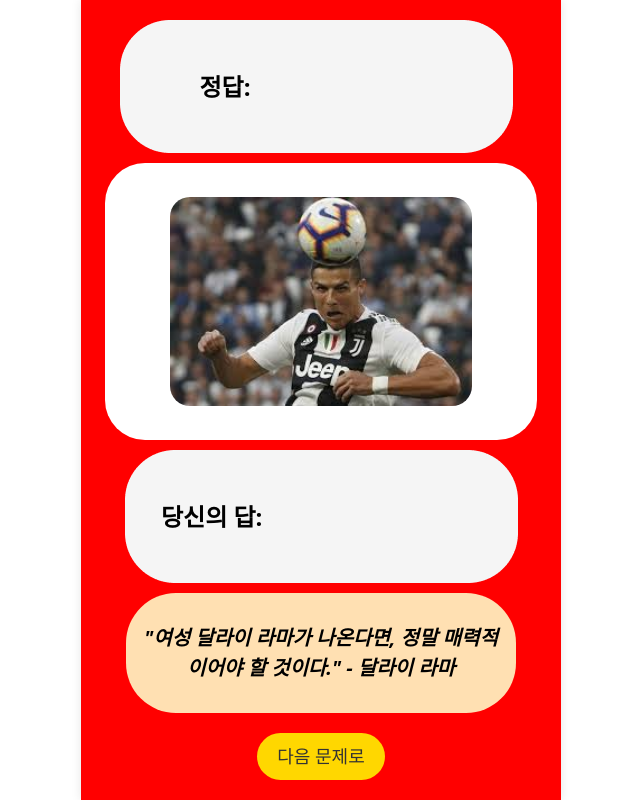
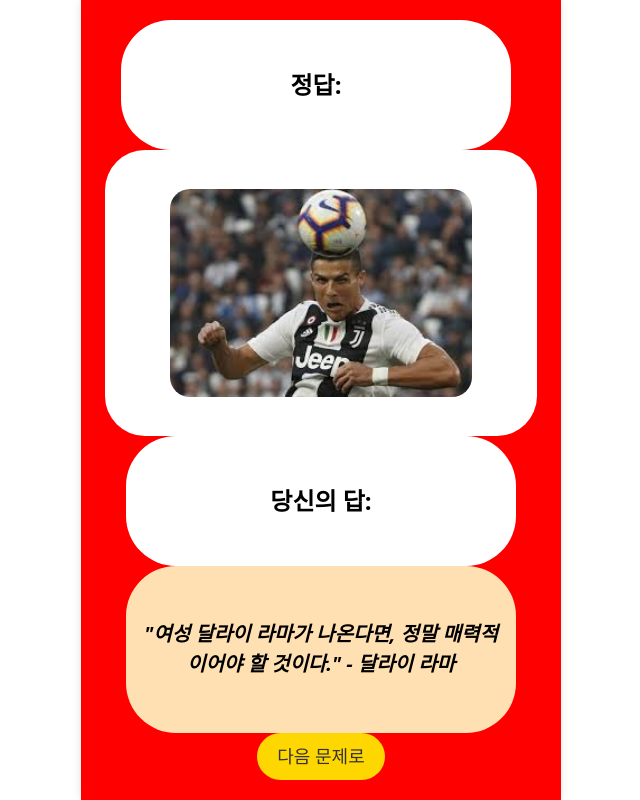
Before and after one commit to SoJungJung/SangSikQuiz, a React (Create React App) app: page /answer in a window 1280 px wide. Shown: the whole page, without its empty margins (319-959 px from the left). Built offline with nearby package versions, Linux system fonts and the light colour scheme.

Commit message:
퀴즈 점수 기능 추가

```diff
--- a/src/pages/Answer/Answer.js
+++ b/src/pages/Answer/Answer.js
@@ -1,8 +1,5 @@
 import React, { useEffect, useState } from 'react';
 import styles from './Answer.module.css';
-import crtAsw from './crtAsw.png';
-import rstImgFrame from './rstImgFrame.png';
-import wrgAsw from './wrgAsw.png';
 import Layout from '../../Layout';
 import { useLocation, useNavigate } from 'react-router-dom';
 
@@ -40,7 +37,6 @@ const Answer = () => {
     const [selectedImage, setSelectedImage] = useState(null);
 
     useEffect(() => {
-        // Fetch quote JSON file
         fetch('/quote.json')
             .then((response) => {
                 if (!response.ok) {
@@ -59,7 +55,6 @@ const Answer = () => {
                 setLoading(false);
             });
 
-        // Select random images based on correctness
         if (isRight) {
             const correctImages = [
                 rstImgCorrect1,
@@ -109,18 +104,17 @@ const Answer = () => {
             <div className={`${styles.container} ${isRight ? styles.greenBackground : styles.redBackground}`}>
                 <div className={styles.topdiv}>
                     <div className={styles.crtAswShow}>
-                        <img className={styles.crtAsw} src={crtAsw} alt="Correct Answer Icon" />
+                        <div className={styles.crtAsw}></div>
                         <div className={styles.crtAswShowText}>정답: {correctAnswer}</div>
                     </div>
                 </div>
                 <div className={styles.rstImgShow}>
-                    {/* Display the randomly selected image */}
                     <img className={styles.rstImg} src={selectedImage} alt="Result Image" />
                 </div>
                 {!isRight && (
                     <div className={styles.wrgAswShow}>
                         <div className={styles.wrgAswDiv}>
-                            <img className={styles.wrgAsw} src={wrgAsw} alt="Wrong Answer Icon" />
+                            <div className={styles.wrgAsw}></div>
                             <div className={styles.wrgAswShowText}>당신의 답: {selectedAnswer}</div>
                         </div>
                     </div>
@@ -128,9 +122,11 @@ const Answer = () => {
                 <div className={styles.quoteShow}>
                     <div className={styles.quoteText}>{quote && `"${quote.quote}" - ${quote.author}`}</div>
                 </div>
-                <button className={styles.cntButton} onClick={handleContinue}>
-                    다음 문제로
-                </button>
+                <div>
+                    <button className={styles.cntButton} onClick={handleContinue}>
+                        다음 문제로
+                    </button>
+                </div>
             </div>
         </Layout>
     );
--- a/src/pages/Answer/Answer.module.css
+++ b/src/pages/Answer/Answer.module.css
@@ -9,7 +9,7 @@
 .container {
     position: relative;
     width: 100%;
-    height: 100vh;
+    height: 100%;
     display: flex;
     flex-direction: column;
     justify-content: space-between;
@@ -33,30 +33,42 @@
 
 .crtAsw {
     margin-right: 10px;
+    width: 390px;
+    height: 130px;
+    display: flex;
+    justify-content: center;
+    align-items: center;
+    background-color: white;
+    border-radius: 50px;
+    text-align: center;
 }
 
 .crtAswShowText {
+    width: 390px;
+    height: 130px;
     font-size: 24px;
     color: #000000;
     font-weight: bold;
     position: absolute;
-    left: 80px;
+    display: flex;
+    flex-direction: row;
+    justify-content: center;
+    align-items: center;
 }
 
 .rstImgShow {
     position: relative;
     width: 90%;
-    height: 430px;
+    height: 300px;
     display: flex;
     justify-content: center;
     align-items: center;
-    margin-top: 10px;
     background-color: white;
     border-radius: 40px;
 }
 
 .rstImg {
-    position: absolute;
+    position: relative;
     width: 70%;
     border-radius: 20px;
     z-index: 1;
@@ -71,7 +83,6 @@
     display: flex;
     justify-content: center;
     align-items: center;
-    padding: 10px 20px;
 }
 
 .wrgAswDiv {
@@ -80,12 +91,29 @@
     align-items: center;
 }
 
+.wrgAsw {
+    width: 390px;
+    height: 130px;
+    display: flex;
+    justify-content: center;
+    align-items: center;
+    background-color: white;
+    border-radius: 50px;
+    padding: 10px;
+    text-align: center;
+}
+
 .wrgAswShowText {
+    width: 360px;
+    height: 130px;
     font-size: 24px;
     color: #000000;
     font-weight: bold;
     position: absolute;
-    left: 80px;
+    display: flex;
+    flex-direction: row;
+    justify-content: center;
+    align-items: center;
 }
 
 .quoteShow {
@@ -118,7 +146,6 @@
     border-radius: 30px;
     cursor: pointer;
     transition: background-color 0.3s ease;
-    margin-top: 20px;
 }
 
 .cntButton:hover {
--- a/src/pages/Quiz/Quiz.js
+++ b/src/pages/Quiz/Quiz.js
@@ -13,33 +13,54 @@ const Quiz = () => {
     const [loading, setLoading] = useState(true);
     const [error, setError] = useState(null);
     const [randomQuiz, setRandomQuiz] = useState(null);
-    const [currentQuestionIndex, setCurrentQuestionIndex] = useState(0);
-    const [correctAnswersCount, setCorrectAnswersCount] = useState(0);
-    const [score, setScore] = useState(0);
+    const [currentQuestionIndex, setCurrentQuestionIndex] = useState(() => {
+        return parseInt(localStorage.getItem('currentQuestionIndex'), 10) || 0;
+    });
+    const [correctAnswersCount, setCorrectAnswersCount] = useState(() => {
+        return parseInt(localStorage.getItem('correctAnswersCount'), 10) || 0;
+    });
+    const [score, setScore] = useState(() => {
+        return parseInt(localStorage.getItem('score'), 10) || 0;
+    });
 
-    // Function to handle when an answer is clicked
     const handleDivClick = (answer, isRight) => {
         const correctAnswer = randomQuiz.answer.find((ans) => ans.TRUE)?.TRUE;
         const selectedAnswer = answer.TRUE || answer.FALSE;
 
         if (isRight) {
-            setCorrectAnswersCount((prevCount) => prevCount + 1);
-            setScore((prevScore) => prevScore + 10);
+            setCorrectAnswersCount((prevCount) => {
+                const newCount = prevCount + 1;
+                console.log('Correct answers count updated:', newCount);
+                localStorage.setItem('correctAnswersCount', newCount);
+                return newCount;
+            });
+
+            setScore((prevScore) => {
+                const newScore = prevScore + 10;
+                console.log('Score updated:', newScore);
+                localStorage.setItem('score', newScore);
+                return newScore;
+            });
         }
 
-        if (currentQuestionIndex < 9) {
-            setCurrentQuestionIndex((prevIndex) => prevIndex + 1);
+        setCurrentQuestionIndex((prevIndex) => {
+            const newIndex = prevIndex + 1;
+            console.log('Current question index updated:', newIndex);
+            localStorage.setItem('currentQuestionIndex', newIndex);
+
+            if (newIndex < 10) {
                 navigate(
                     `/answer?isRight=${isRight}&correctAnswer=${encodeURIComponent(
                         correctAnswer
                     )}&selectedAnswer=${encodeURIComponent(selectedAnswer)}`
                 );
             } else {
-            navigate(`/result?score=${score + (isRight ? 10 : 0)}`);
+                navigate(`/result`);
             }
+            return newIndex;
+        });
     };
 
-    // Function to shuffle answers
     const shuffleAnswers = (answers) => {
         return answers.sort(() => Math.random() - 0.5);
     };
@@ -58,13 +79,11 @@ const Quiz = () => {
                     return shuffled.slice(0, n).map((item) => ({ ...item, level }));
                 };
 
-                // Select quizzes based on difficulty
                 const superDifficultQuizzes = getRandomItems(jsonData['super-difficult'], 2, 'super-difficult');
                 const difficultQuizzes = getRandomItems(jsonData.difficult, 2, 'difficult');
                 const intermediateQuizzes = getRandomItems(jsonData.intermediate, 4, 'intermediate');
                 const easyQuizzes = getRandomItems(jsonData.easy, 2, 'easy');
 
-                // Combine selected quizzes
                 const selectedQuizzes = [
                     ...superDifficultQuizzes,
                     ...difficultQuizzes,
@@ -72,14 +91,11 @@ const Quiz = () => {
                     ...easyQuizzes,
                 ];
 
-                // Log the level of each quiz
                 selectedQuizzes.forEach((quiz) => console.log(`Quiz Level: ${quiz.level}`));
 
-                // Pick a random quiz from the combined selected quizzes
                 const randomIndex = Math.floor(Math.random() * selectedQuizzes.length);
                 const selectedQuiz = selectedQuizzes[randomIndex];
 
-                // Shuffle the answers of the selected quiz
                 selectedQuiz.answer = shuffleAnswers(selectedQuiz.answer);
 
                 setRandomQuiz(selectedQuiz);
@@ -99,7 +115,6 @@ const Quiz = () => {
         return <div>Error: {error}</div>;
     }
 
-    // Set different colors for correct and incorrect answers
     const circleClasses = [styles.circle, styles.circle2, styles.circle3];
 
     return (
--- a/src/pages/Quiz/Quiz.module.css
+++ b/src/pages/Quiz/Quiz.module.css
@@ -140,10 +140,11 @@
     z-index: 1;
     padding: 10px;
     box-sizing: border-box;
-    transition: all 0.3s ease; /* 크기 변화 애니메이션 */
+    transition: all 0.3s ease;
 }
 
 .rectangleText {
+    width: 235px;
     font-style: normal;
     font-size: 24px;
     text-align: center;
--- a/src/pages/Result/Result.js
+++ b/src/pages/Result/Result.js
@@ -1,4 +1,4 @@
-import React from 'react';
+import React, { useEffect, useState } from 'react';
 import styles from './Result.module.css';
 import level from './level.png';
 import lvlImgFrame from './lvlImgFrame.png';
@@ -9,17 +9,35 @@ import { useNavigate } from 'react-router-dom';
 
 const Result = () => {
     const navigate = useNavigate();
+    const [score, setScore] = useState(0);
+    const [correctAnswersCount, setCorrectAnswersCount] = useState(0);
+    const [totalQuestions, setTotalQuestions] = useState(0);
+
+    useEffect(() => {
+        // Load results from local storage
+        const storedScore = localStorage.getItem('score');
+        const storedCorrectAnswersCount = localStorage.getItem('correctAnswersCount');
+        const storedTotalQuestions = localStorage.getItem('totalQuestions');
+
+        setScore(storedScore ? parseInt(storedScore, 10) : 0);
+        setCorrectAnswersCount(storedCorrectAnswersCount ? parseInt(storedCorrectAnswersCount, 10) : 0);
+        setTotalQuestions(storedTotalQuestions ? parseInt(storedTotalQuestions, 10) : 0);
+    }, []);
 
     const handleClickNext = () => {
         navigate('/ranking');
     };
+
     return (
         <Layout>
             <div className={styles.container}>
                 <div className={styles.topdiv}>
                     <div className={styles.levelShow}>
                         <img className={styles.level} src={level} alt="level" />
-                        <div className={styles.levelShowText}>당신의 상식 수준은 OOO입니다.</div>
+                        <div className={styles.levelShowText}>당신의 점수는 {score}점입니다.</div>
+                        <div className={styles.levelShowText}>
+                            맞춘 문제 수: {correctAnswersCount}개 / 총 문제 수: {totalQuestions}개
+                        </div>
                     </div>
                 </div>
                 <div className={styles.lvlImgShow}>
@@ -29,7 +47,7 @@ const Result = () => {
                 <div className={styles.expShow}>
                     <div className={styles.expShowDiv}>
                         <img className={styles.exp} src={exp} alt="exp" />
-                        <div className={styles.expShowText}>스티브 발머수준</div>
+                        <div className={styles.expShowText}>스티브 발머 수준</div>
                     </div>
                 </div>
                 <div className={styles.expQuoteShow}>
```
Also changed, not shown: public/example.json (+76 -0 lines). Lines whose indentation alone changed are shown as unchanged.
